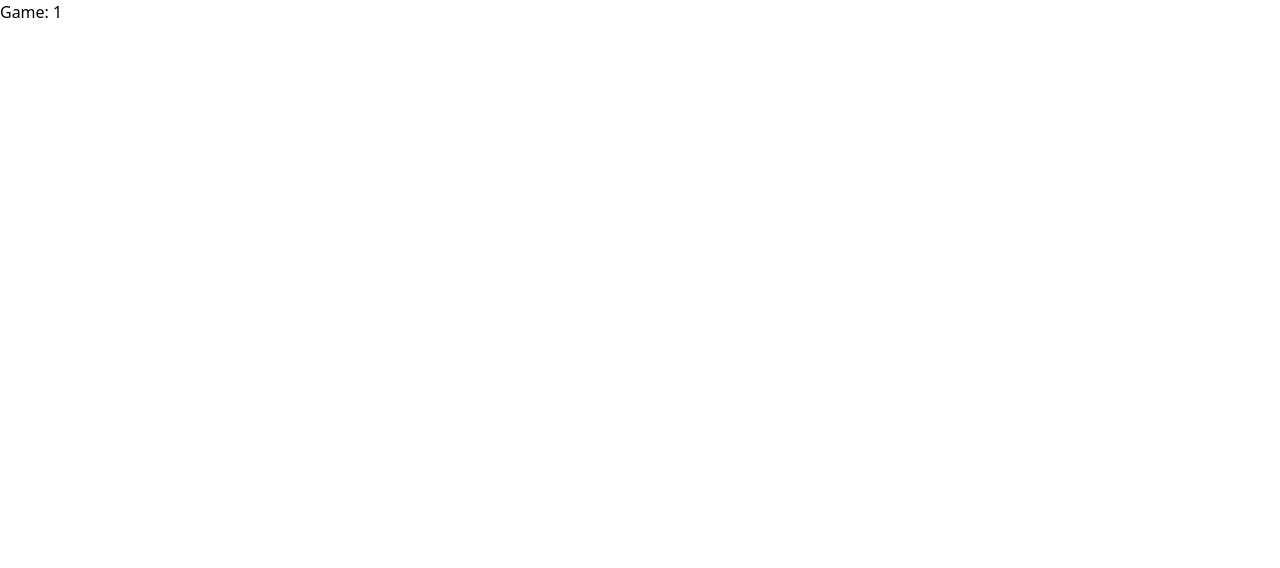
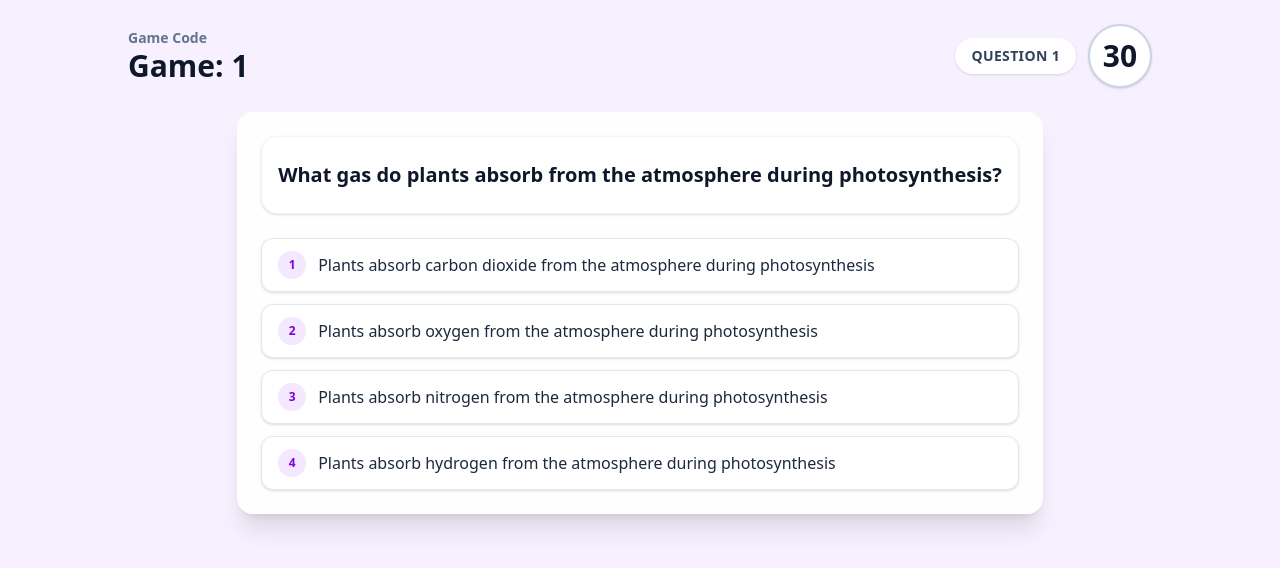
Before and after one commit to Aifrion/Type-Learner, a React (Vite) app in the folder client/: page /game/1 in a window 1280 px wide. Shown: the top 568 px of the page. Built offline with nearby package versions, Linux system fonts and the light colour scheme.

Commit message:
initial answer selection page prototype

```diff
--- /dev/null
+++ b/client/src/pages/Game/components/QuestionCard.tsx
@@ -0,0 +1,78 @@
+import { AnswerOption, Question } from "@/types";
+
+interface QuestionCardProps {
+  question: Question;
+  selectedOptionId?: string | null;
+  onSelect: (optionId: string) => void;
+}
+
+function OptionButton({
+  option,
+  index,
+  disabled,
+  isSelected,
+  onClick,
+}: {
+  option: AnswerOption;
+  index: number;
+  disabled: boolean;
+  isSelected: boolean;
+  onClick: () => void;
+}) {
+  const state = isSelected
+    ? "border-purple-400 bg-white shadow-lg"
+    : "border-slate-200 bg-white shadow";
+  const disabledState = disabled && !isSelected ? "opacity-70 cursor-not-allowed" : "";
+
+  return (
+    <button
+      type="button"
+      className={`flex w-full items-center gap-3 rounded-xl border px-4 py-3 text-base font-medium text-slate-800 transition-all hover:-translate-y-[1px] hover:shadow-md focus:outline-none focus:ring-2 focus:ring-purple-300 ${state} ${disabledState}`}
+      disabled={disabled}
+      onClick={onClick}
+      aria-pressed={isSelected}
+      aria-label={`Option ${index + 1}: ${option.text}`}
+    >
+      <span className="inline-flex h-7 w-7 items-center justify-center rounded-full bg-purple-100 text-xs font-semibold text-purple-700">
+        {index + 1}
+      </span>
+      <span className="text-left">{option.text}</span>
+    </button>
+  );
+}
+
+export default function QuestionCard({
+  question,
+  selectedOptionId,
+  onSelect,
+}: QuestionCardProps) {
+  return (
+    <div className="mx-auto flex max-w-4xl flex-col gap-6 rounded-2xl bg-white/90 p-6 shadow-xl">
+      <div className="flex items-start justify-between gap-4">
+        <div className="flex-1">
+          <div className="rounded-2xl border border-slate-100 bg-white px-4 py-6 text-center shadow-sm">
+            <p
+              className="text-xl font-semibold text-slate-900"
+              data-testid="question-text"
+            >
+              {question.text}
+            </p>
+          </div>
+        </div>
+      </div>
+
+      <div className="flex flex-col gap-3" role="group" aria-label="Answer options">
+        {question.options.map((option, index) => (
+          <OptionButton
+            key={option.id}
+            option={option}
+            index={index}
+            disabled={!!selectedOptionId}
+            isSelected={selectedOptionId === option.id}
+            onClick={() => onSelect(option.id)}
+          />
+        ))}
+      </div>
+    </div>
+  );
+}
--- a/client/src/pages/Game/index.tsx
+++ b/client/src/pages/Game/index.tsx
@@ -1,12 +1,80 @@
-import { useParams } from 'react-router-dom';
+import { useEffect, useMemo, useState } from "react";
+import { useParams } from "react-router-dom";
+import QuestionCard from "./components/QuestionCard";
+import { Question } from "@/types";
+
+const mockQuestion: Question = {
+  id: "q1",
+  text: "What gas do plants absorb from the atmosphere during photosynthesis?",
+  answer: "a",
+  timeLimit: 30,
+  options: [
+    { id: "a", text: "Plants absorb carbon dioxide from the atmosphere during photosynthesis" },
+    { id: "b", text: "Plants absorb oxygen from the atmosphere during photosynthesis" },
+    { id: "c", text: "Plants absorb nitrogen from the atmosphere during photosynthesis" },
+    { id: "d", text: "Plants absorb hydrogen from the atmosphere during photosynthesis" },
+  ],
+};
 
 export default function Game() {
   const { code } = useParams<{ code: string }>();
+  const [selectedOptionId, setSelectedOptionId] = useState<string | null>(null);
+
+  const currentQuestion = useMemo(() => mockQuestion, []);
+
+  useEffect(() => {
+    const handler = (event: KeyboardEvent) => {
+      if (selectedOptionId) return;
+      const keyIndex = parseInt(event.key, 10) - 1;
+      if (Number.isNaN(keyIndex) || keyIndex < 0) return;
+      const option = currentQuestion.options[keyIndex];
+      if (option) {
+        setSelectedOptionId(option.id);
+      }
+    };
+
+    window.addEventListener("keydown", handler);
+    return () => window.removeEventListener("keydown", handler);
+  }, [currentQuestion.options, selectedOptionId]);
+
+  const handleSelect = (optionId: string) => {
+    if (selectedOptionId) return;
+    setSelectedOptionId(optionId);
+  };
 
   return (
-    <div>
-      <h1>Game: {code}</h1>
-      {/* TODO: Question display, typing input, timer, scoreboard */}
-    </div>
+    <main className="min-h-screen bg-[#f7f1ff] p-6">
+      <div className="mx-auto flex max-w-5xl flex-col gap-6">
+        <header className="flex items-center justify-between">
+          <div>
+            <p className="text-sm font-semibold text-slate-500">Game Code</p>
+            <h1 className="text-3xl font-bold text-slate-900">Game: {code}</h1>
+          </div>
+          <div className="flex items-center gap-3">
+            <div className="rounded-full bg-white px-4 py-2 text-sm font-semibold uppercase tracking-wide text-slate-700 shadow">
+              Question {1}
+            </div>
+            <div className="flex h-16 w-16 items-center justify-center rounded-full border-2 border-slate-300 bg-white text-3xl font-bold text-slate-900 shadow-sm">
+              30
+            </div>
+          </div>
+        </header>
+
+        <QuestionCard
+          question={currentQuestion}
+          selectedOptionId={selectedOptionId}
+          onSelect={handleSelect}
+        />
+
+        {selectedOptionId && (
+          <div
+            className="rounded-xl border border-emerald-200 bg-emerald-50 px-4 py-3 text-emerald-900"
+            role="status"
+          >
+            You chose option {selectedOptionId.toUpperCase()}. Waiting for next question...
+          </div>
+        )}
+      </div>
+    </main>
   );
 }
--- a/client/src/types/index.ts
+++ b/client/src/types/index.ts
@@ -5,11 +5,17 @@ export interface Player {
   score: number;
 }
 
+export interface AnswerOption {
+  id: string;
+  text: string;
+}
+
 export interface Question {
   id: string;
   text: string;
   answer: string;
   timeLimit: number;
+  options: AnswerOption[];
 }
 
 export interface GameState {
```
Also changed, not shown: 1 other file (tests, documents, lock files or other folders).
